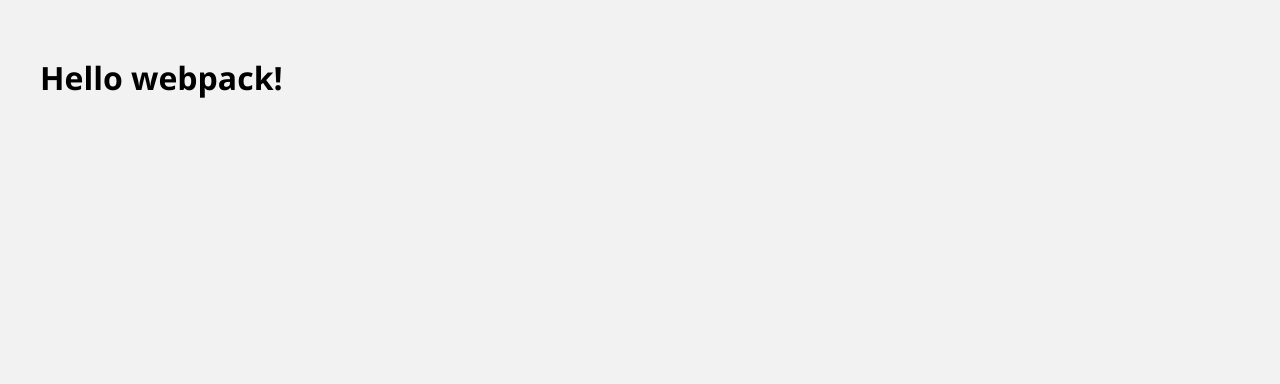
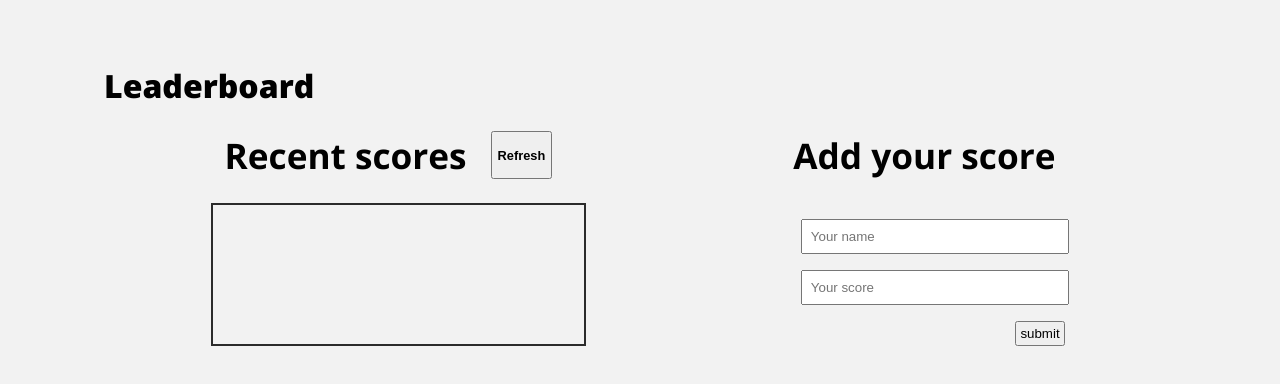
Before and after one commit to Lizdev-05/Leaderboard, a website built with webpack: page dist/index.html in a window 1280 px wide. Built offline with nearby package versions, Linux system fonts and the light colour scheme; no server answers.

Commit message:
add live demo

```diff
--- a/dist/index.html
+++ b/dist/index.html
@@ -6,6 +6,30 @@
     <title>Wbpack Exercise</title>
 <script defer src="/runtime.bundle.js"></script><script defer src="/index.bundle.js"></script></head>
 <body>
-    <h1>Hello webpack!</h1>
+   <section>
+    <h1 id="title">Leaderboard</h1>
+     <div class="main">
+       <div class="recent">
+         <h2>Recent scores</h2>
+         <button id="refresh-btn" type="reset">Refresh</button>
+       </div>
+       <div class="add">
+         <h2>Add your score</h2>
+       </div>
+     </div>
+    <div class="scores">
+
+        <ul class="score-list">
+
+        </ul>
+
+      <div class="form-part">
+          <input type="text" id="user-name" placeholder="Your name"> <br>
+          <input type="text"  id="user-score" placeholder="Your score"> <br>
+          <button id="submit-btn" type="submit">submit</button>
+      </div>
+    </div>
+
+   </section>
 </body>
 </html>
```
Also changed, not shown: dist/runtime.bundle.js (+3 -27 lines), package.json (+7 -4 lines), 2 other files.
